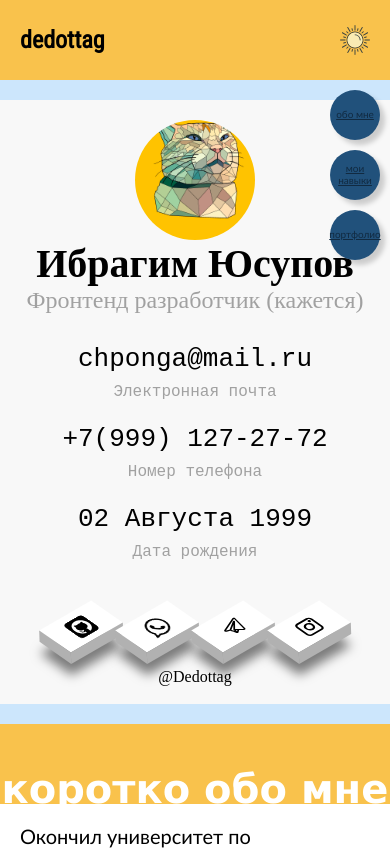
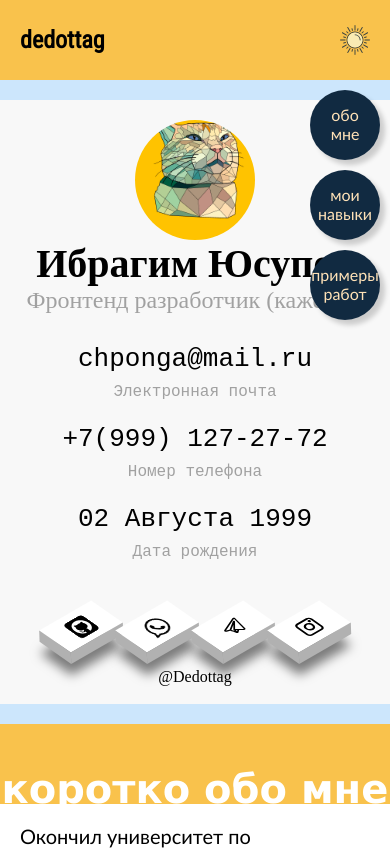
Before and after one commit to dedottag/dedottag, a React (Create React App) app: page / in a window 390 px wide. Shown: the top 850 px of the page. Built offline with nearby package versions, Linux system fonts and the light colour scheme.

Commit message:
some fixes

```diff
--- a/src/components/HeaderButtons/HeaderButtons.jsx
+++ b/src/components/HeaderButtons/HeaderButtons.jsx
@@ -13,18 +13,9 @@ const HeaderButtons = ({ skillRef, mainRef, referenceRef, mainRefMob }) => {
   );
   const [mobile, setMobile] = useState(window.innerWidth < 900);
 
-  // const refe = useSelector((state) => state.dedottag.skillRef);
-  // console.log(skillRef);
-
-  const viewStyle = {
-    borderBottom: mobile
-      ? "2px solid transparate"
-      : theme
-      ? "2px solid #ffe2b7"
-      : "2px solid rgb(17, 42, 65)",
-    color: theme ? "#ffe2b7" : "rgb(17, 42, 65)",
-    textDecoration: mobile ? "underline" : "none",
-  };
+  window.addEventListener("resize", () => {
+    setMobile(window.innerWidth < 900);
+  });
 
   window
     .matchMedia("(prefers-color-scheme: dark)")
@@ -32,11 +23,18 @@ const HeaderButtons = ({ skillRef, mainRef, referenceRef, mainRefMob }) => {
       setTheme(e.matches);
     });
 
-  // const classes = [
-  //   { name: "верх", style: mainView },
-  //   { name: "середина", style: skillView },
-  //   { name: "низ", style: referenceView },
-  // ];
+  const desctopStyle = {
+    borderBottom: theme ? "2px solid #ffe2b7" : "2px solid rgb(17, 42, 65)",
+    color: theme ? "#ffe2b7" : "rgb(17, 42, 65)",
+  };
+
+  const mobileStile = {
+    borderBottom: "2px solid transparate",
+    backgroundColor: theme ? "#845503" : "rgb(17, 42, 65)",
+    color: theme ? "rgb(17, 42, 65)" : "#ffe2b7",
+  };
+
+  const viewStyle = mobile ? mobileStile : desctopStyle;
 
   const handleClick = (ref, block) => {
     ref.current?.scrollIntoView({ behavior: "smooth", block: block });
@@ -75,7 +73,7 @@ const HeaderButtons = ({ skillRef, mainRef, referenceRef, mainRefMob }) => {
         style={referenceView ? viewStyle : null}
         onClick={() => handleClick(referenceRef, "start")}
       >
-        портфолио
+        {mobile ? "примеры работ" : "портфолио"}
       </button>
     </div>
   );
--- a/src/components/HeaderButtons/header-buttons.scss
+++ b/src/components/HeaderButtons/header-buttons.scss
@@ -18,16 +18,16 @@ button {
 
 @media (max-width: 900px) {
   button {
-    width: 50px;
-    height: 50px;
+    width: 70px;
+    height: 70px;
     margin: 0px 0px 10px 0;
-    color: wheat;
+    color: #ffe2b7;
     background-color: rgb(33, 81, 123);
     border-radius: 50%;
     display: flex;
     align-items: center;
     justify-content: center;
-    font-size: 10px;
+    font-size: 16px;
     box-shadow: 5px 5px 5px rgba(0, 0, 0, 0.181);
   }
 
@@ -40,7 +40,8 @@ button {
 
   @media (prefers-color-scheme: light) {
     button {
-      color: wheat;
+      color: black;
+      background-color: #ffe2b7;
     }
   }
 }
--- a/src/components/References/references.scss
+++ b/src/components/References/references.scss
@@ -1,6 +1,6 @@
 .references-container {
   width: 100vw;
-  padding-bottom: 10px;
+  padding-bottom: 20px;
   //   position: absolute;
   //   left: 0;
   display: flex;
--- a/src/components/ShowMoreButton/show-more-button.scss
+++ b/src/components/ShowMoreButton/show-more-button.scss
@@ -1,7 +1,7 @@
 .show-more-button {
   width: 50px;
   height: 50px;
-  margin-bottom: 40px;
+  margin-bottom: 50px;
   border-radius: 10px;
   box-shadow: 5px 5px 5px rgba(0, 0, 0, 0.181);
   background-color: #ffe2b7;
```
